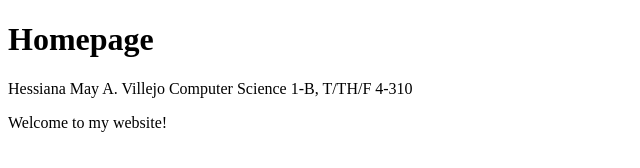
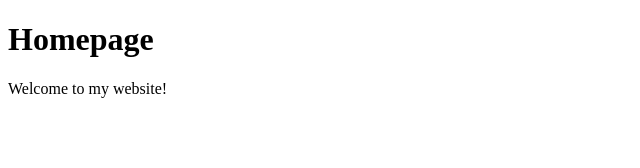
Before and after one commit to HessianaVillejo/HessianaVillejo.github.io-ITC, a plain HTML site: page index.html in a window 1280 px wide. Shown: the whole page, without its empty margins (0-640 px from the left). Drawn offline with Linux system fonts and the light colour scheme.

Commit message:
Update index.html

```diff
--- a/index.html
+++ b/index.html
@@ -3,9 +3,6 @@
 <body>
 
 <h1>Homepage</h1>
-<p>Hessiana May A. Villejo
-Computer Science 1-B, T/TH/F 4-310
-</p>
 <p>Welcome to my website!</p>
 </body>
 </html>
```
